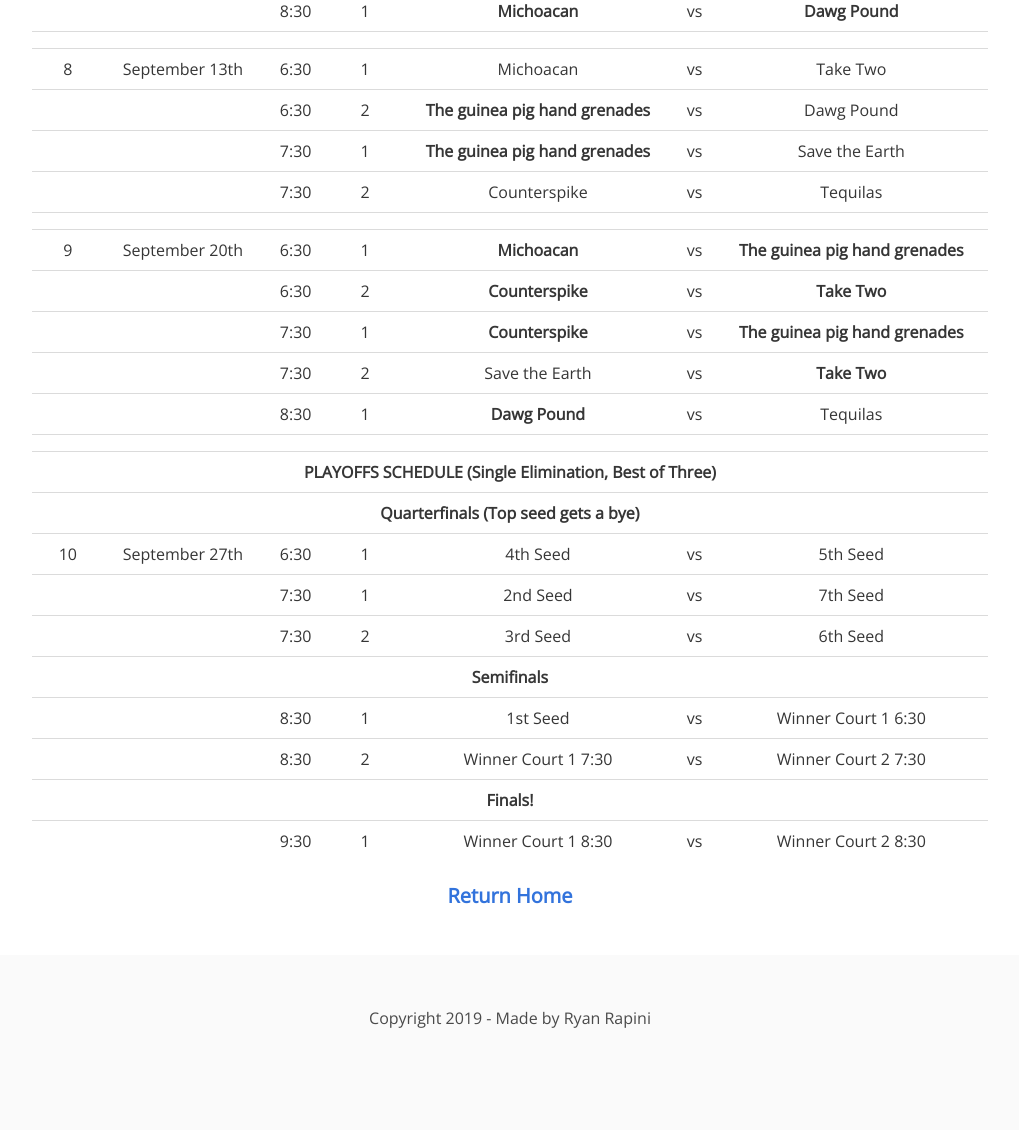
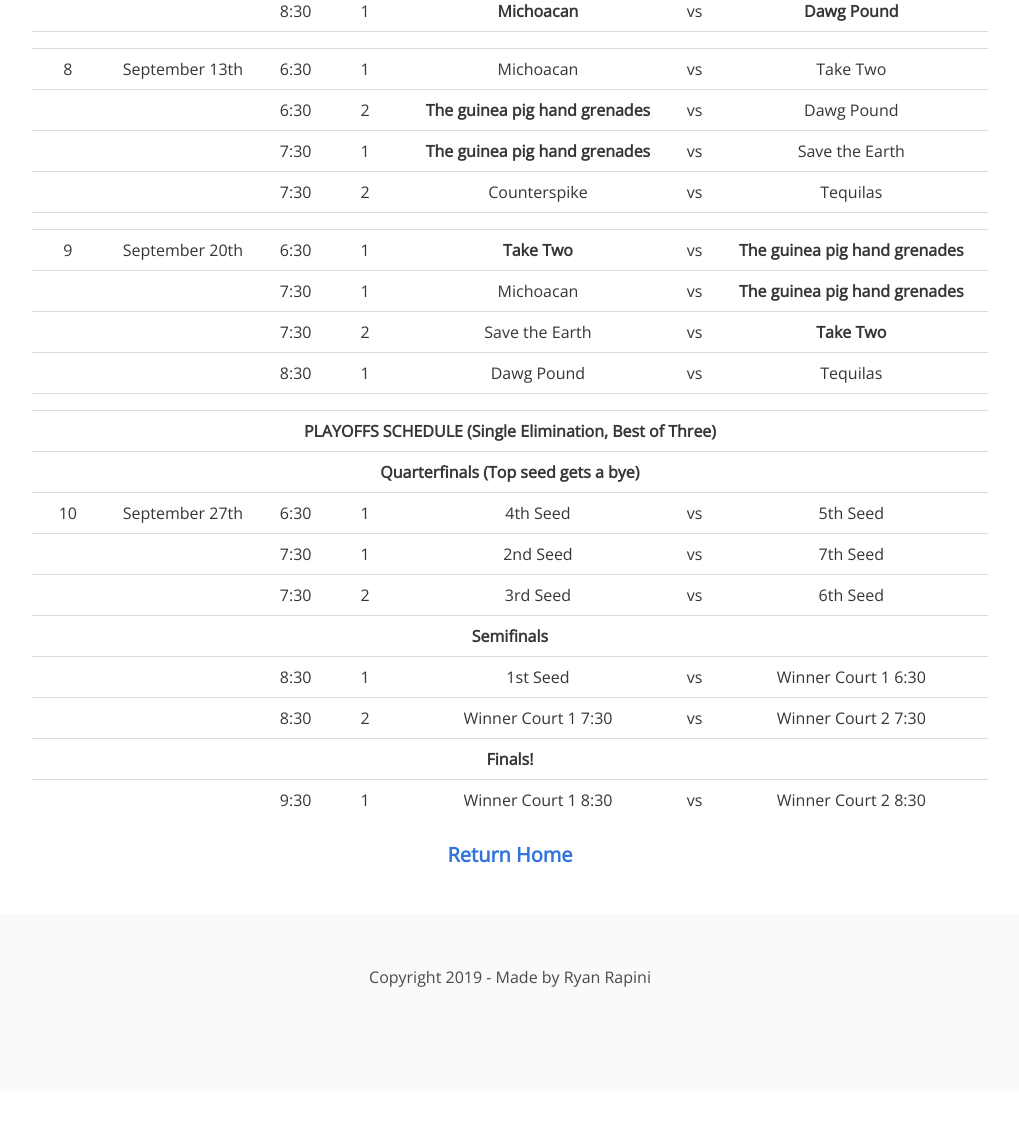
Before and after one commit to ryanrapini/jammsvolleyball, a PHP site: page /leagues/friday in a window 1280 px wide. Shown: the part 1993-3123 px from the top of the page, without its empty margins (130-1149 px from the left). After the commit the page ends 2980 px from the top, so only its background shows below. Run offline with PHP 8.4, Linux system fonts and the light colour scheme.

Commit message:
fix fridays

```diff
--- a/public/leagues/friday/index.php
+++ b/public/leagues/friday/index.php
@@ -384,25 +384,16 @@
                                     <td>September 20th</td>
                                     <td>6:30</td>
                                     <td>1</td>
-                                    <td><strong>Michoacan</strong></td>
+                                    <td><strong>Take Two</strong></td>
                                     <td>vs</td>
                                     <td><strong>The guinea pig hand grenades</strong></td>
                                 </tr>
                                 <tr>
                                     <td></td>
                                     <td></td>
-                                    <td>6:30</td>
-                                    <td>2</td>
-                                    <td><strong>Counterspike</strong></td>
-                                    <td>vs</td>
-                                    <td><strong>Take Two</strong></td>
-                                </tr>
-                                <tr>
-                                    <td></td>
-                                    <td></td>
                                     <td>7:30</td>
                                     <td>1</td>
-                                    <td><strong>Counterspike</strong></td>
+                                    <td>Michoacan</td>
                                     <td>vs</td>
                                     <td><strong>The guinea pig hand grenades</strong></td>
                                 </tr>
@@ -420,7 +411,7 @@
                                     <td></td>
                                     <td>8:30</td>
                                     <td>1</td>
-                                    <td><strong>Dawg Pound</strong></td>
+                                    <td>Dawg Pound</td>
                                     <td>vs</td>
                                     <td>Tequilas</td>
                                 </tr>
```
